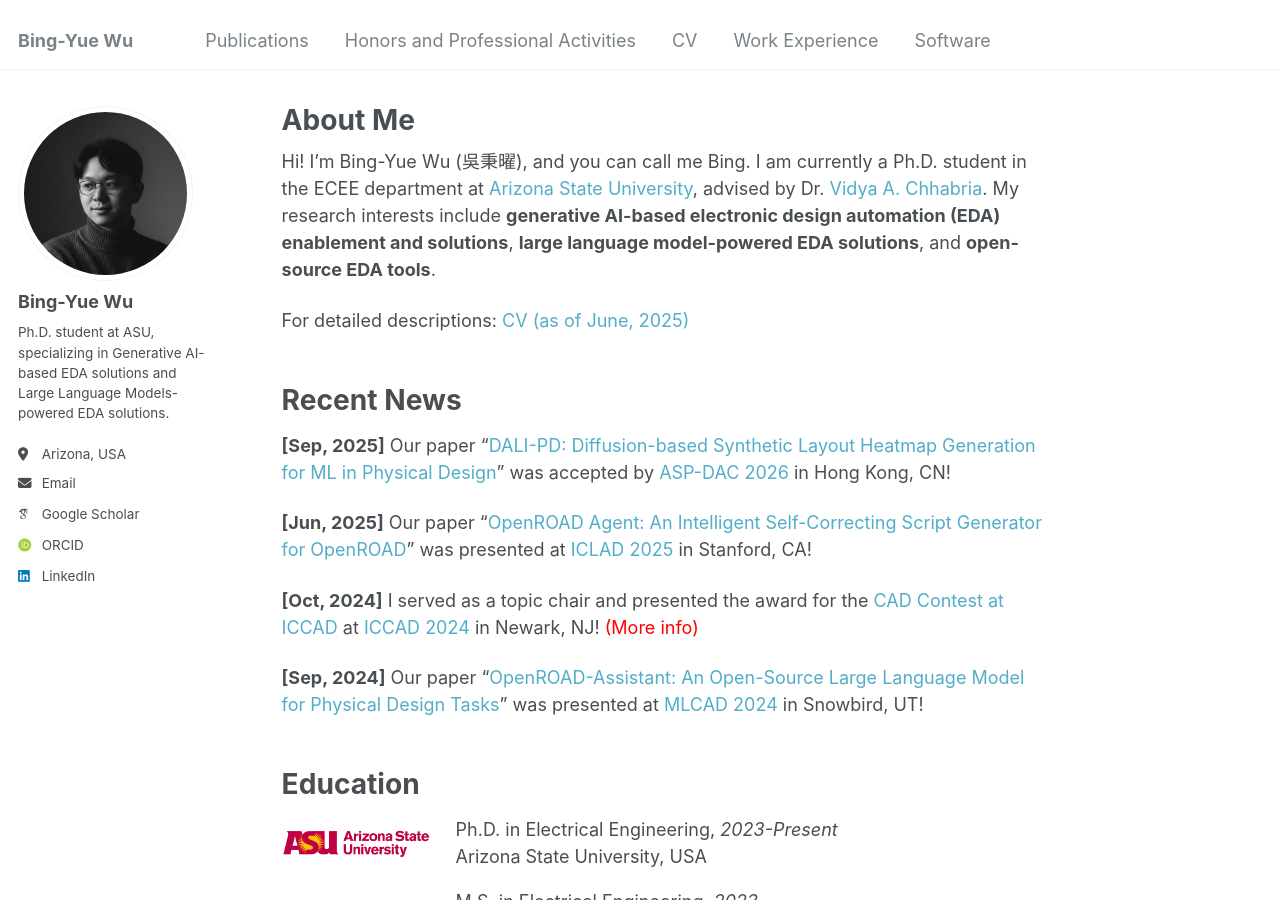
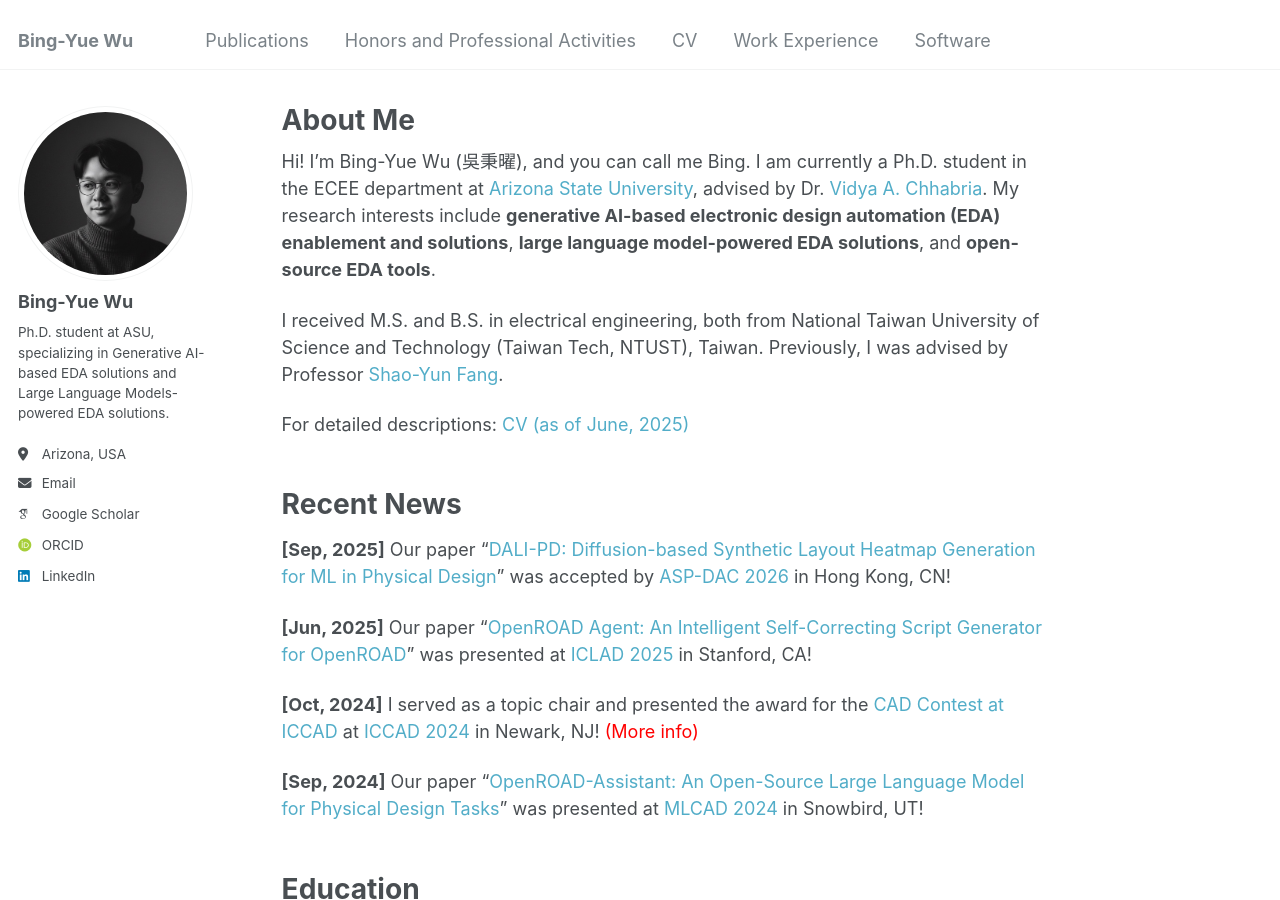
Before and after one commit to bingyuew/bingyuew.github.io, a Jekyll site: the page built from _pages/about.md, in a window 1280 px wide and 900 px high. Built offline with Jekyll 4.4.1, drawn with Linux system fonts in a browser that asks for light colours; some web fonts are replaced.

Commit message:
update about
Signed-off-by: 吳秉曜 <wubingyao@MacBook-bro.local>

```diff
--- a/_pages/about.md
+++ b/_pages/about.md
@@ -8,6 +8,8 @@
 ---
 
 Hi! I'm Bing-Yue Wu (吳秉曜), and you can call me Bing. I am currently a Ph.D. student in the ECEE department at <a href="https://ecee.engineering.asu.edu/" style="text-decoration: none;">Arizona State University</a>, advised by Dr. <a href="https://faculty.engineering.asu.edu/vidyachhabria/" style="text-decoration: none;">Vidya A. Chhabria</a>. My research interests include **generative AI-based electronic design automation (EDA) enablement and solutions**, **large language model-powered EDA solutions**, and **open-source EDA tools**.
+
+I received M.S. and B.S. in electrical engineering, both from National Taiwan University of Science and Technology (Taiwan Tech, NTUST), Taiwan. Previously, I was advised by Professor <a href="https://syfang703.github.io/ntust-edalab/" style="text-decoration: none;">Shao-Yun Fang</a>.
 
 For detailed descriptions: <a href="https://bingyuew.github.io/files/CV.pdf" style="text-decoration: none;">CV (as of June, 2025)</a>
 <div>
```
